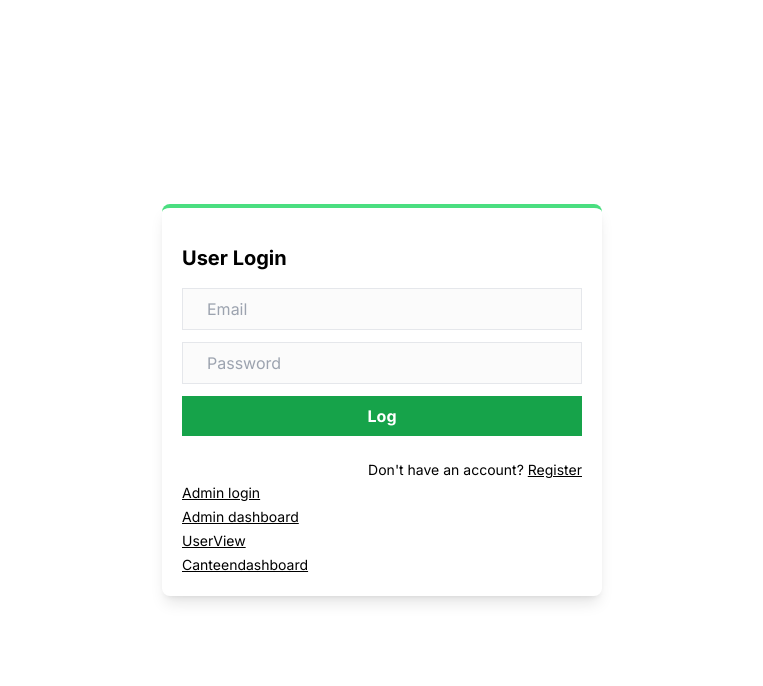
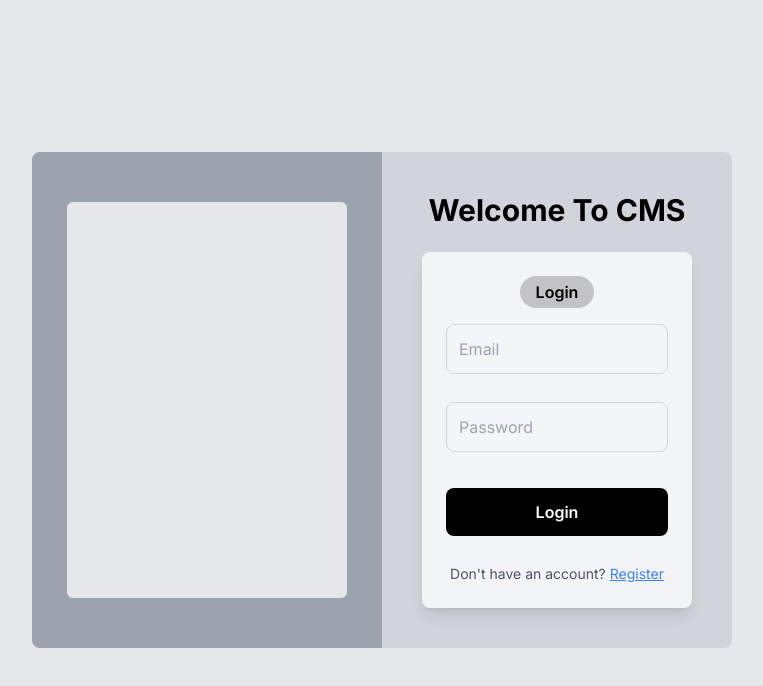
Before and after one commit to Usitha123/nextapp, a Next.js app: page / in a window 1280 px wide. Shown: the top 686 px of the page, without its empty margins (258-1021 px from the left). Built offline with nearby package versions, Linux system fonts and the light colour scheme; no server answers.

Commit message:
login update

```diff
--- a/app/UserView/page.jsx
+++ /dev/null
@@ -1,7 +0,0 @@
-import React from 'react'
-
-export default function CanteenView() {
-  return (
-    <div>UserView</div>
-  )
-}
--- a/components/LoginForm.jsx
+++ b/components/LoginForm.jsx
@@ -35,50 +35,64 @@ export default function LoginForm() {
   };
 
   return (
-    <div className="grid h-screen place-items-center">
-      <div className="p-5 border-t-4 border-green-400 rounded-lg shadow-lg">
-        <h1 className="my-4 text-xl font-bold">User Login</h1>
+    <div className="flex items-center justify-center h-screen bg-gray-200">
+      <div className="flex w-[700px] rounded-lg overflow-hidden bg-gray-300">
 
+        {/* Left Side (Image or Placeholder) */}
+        <div className="flex items-center justify-center w-1/2 bg-gray-400">
+          <div className="w-4/5 bg-gray-200 rounded-md h-4/5"></div>
+        </div>
+
+        {/* Right Side (Login Form) */}
+        <div className="w-1/2 p-10">
+          <h1 className="mb-6 text-3xl font-bold text-center">Welcome To CMS</h1>
+
+          <div className="p-6 bg-gray-100 rounded-lg shadow-lg">
+            {/* Tab for Login */}
+            <div className="flex justify-center mb-4">
+              <button className="px-4 py-1 font-semibold text-black rounded-full bg-black/20">Login</button>
+            </div>
+
+            {/* Login Form */}
             <form onSubmit={handleSubmit} className="flex flex-col gap-3">
+              <div className="mb-4">
                 <input
                   onChange={(e) => setEmail(e.target.value)}
-            type="text"
+                  type="email"
                   placeholder="Email"
+                  className="w-full p-3 border border-gray-300 rounded-lg focus:outline-none focus:ring-2 focus:ring-gray-600"
                 />
+              </div>
+
+              <div className="relative mb-6">
                 <input
                   onChange={(e) => setPassword(e.target.value)}
                   type="password"
                   placeholder="Password"
+                  className="w-full p-3 border border-gray-300 rounded-lg focus:outline-none focus:ring-2 focus:ring-gray-600"
                 />
-          <button className="px-6 py-2 font-bold text-white bg-green-600 cursor-pointer">
-            Log
+
+              </div>
+
+              <button
+                type="submit"
+                className="w-full p-3 font-semibold text-white bg-black rounded-lg hover:bg-gray-800"
+              >
+                Login
               </button>
-          {error && (
-            <div className="px-3 py-1 mt-2 text-sm text-white bg-red-500 rounded-md w-fit">
-              {error}
-            </div>
-          )}
 
-          <Link className="mt-3 text-sm text-right" href={"/register"}>
-            Don&#39;t have an account? <span className="underline">Register</span>
+              {/* Register Link */}
+            <Link className="mt-4 text-sm text-center text-gray-600" href={"/register"}>
+              Don't have an account? <span href="#" className="text-blue-500 underline">Register</span>
             </Link>
+
             </form>
-          <Link className="mt-3 text-sm text-right" href={"/adminlogin"}>
-        <span className="underline">Admin login</span>
-          </Link>
-          <br/>
-          <Link className="mt-3 text-sm text-right" href={"/admindashboard"}>
-        <span className="underline">Admin dashboard</span>
-          </Link>
-          <br/>
-          <Link className="mt-3 text-sm text-right" href={"/UserView"}>
-        <span className="underline">UserView</span>
-          </Link>
-          <br/>
-          <Link className="mt-3 text-sm text-right" href={"/Canteendashboard"}>
-        <span className="underline">Canteendashboard</span>
-          </Link>
+
+
           </div>
         </div>
+      </div>
+    </div>
+
   );
 }
```
Lines whose indentation alone changed are shown as unchanged.
